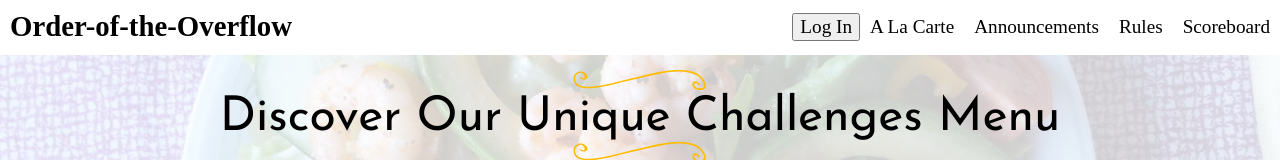
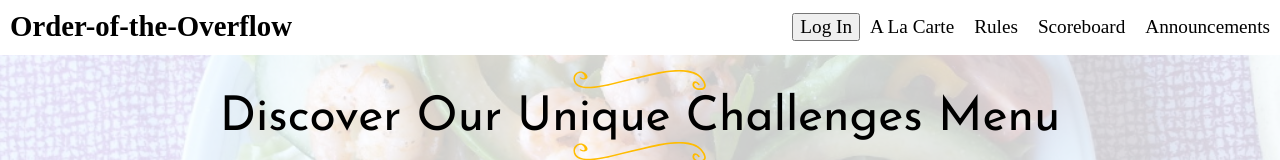
Before and after one commit to o-o-overflow/dc2019q-scoreboard, a React (Create React App) app in the folder scoreboard_frontend/: page / in a window 1280 px wide. Shown: the top 160 px of the page. Built offline with nearby package versions, Linux system fonts and the light colour scheme; no server answers; a web font is replaced by a local one.

Commit message:
Remove superfulous  attribute and moved the announcement to the last of the menu

```diff
--- a/scoreboard_frontend/src/App.jsx
+++ b/scoreboard_frontend/src/App.jsx
@@ -167,9 +167,9 @@ class App extends React.Component {
           <div className="nav-items">
             {tokenLink}
             <Link to="/">A La Carte</Link>
-            <a href="https://twitter.com/oooverflow" to="/announcements">Announcements</a>
             <Link to="/rules">Rules</Link>
             <Link to="/scoreboard">Scoreboard</Link>
+            <a href="https://twitter.com/oooverflow">Announcements</a>
           </div>
         </nav>
         <div>
```
